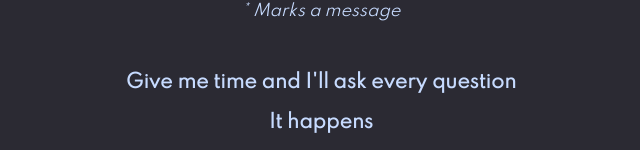
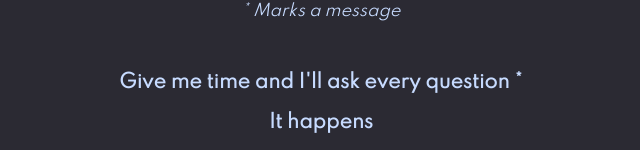
Before and after one commit to ci0cc0lat0/theantpond, a React (Create React App) app: page /list in a window 1280 px wide. Shown: the part 225-375 px from the top of the page, without its empty margins (319-959 px from the left). Built offline with nearby package versions, Linux system fonts and the light colour scheme.

Commit message:
New phrase

```diff
--- a/src/contentlist/phrase.js
+++ b/src/contentlist/phrase.js
@@ -1,7 +1,7 @@
 export const phrases = [
     {
         name:"Give me time and I'll ask every question",
-        caption:""
+        caption:"Often, I want to know everything. Far from obsession but still very much an influance on how I interact, what I ask, what I want to know"
     },
     {
         name:"It happens",
```
